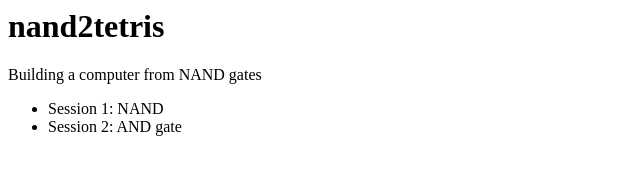
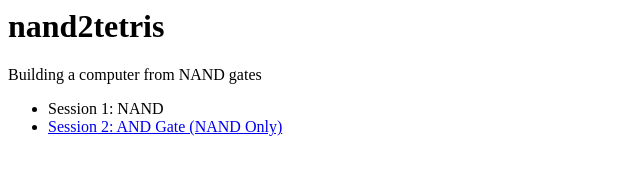
Before and after one commit to gtvisions/zero, a plain HTML site: page nand2tetris/index.html in a window 1280 px wide. Shown: the whole page, without its empty margins (0-640 px from the left). Drawn offline with Linux system fonts and the light colour scheme.

Commit message:
Update Session 2 link in index.html

```diff
--- a/nand2tetris/index.html
+++ b/nand2tetris/index.html
@@ -3,5 +3,5 @@
 
 <ul>
     <li>Session 1: NAND </li>
-    <li>Session 2: AND gate</li>
+    <li><a href="session-02-and-gate/">Session 2: AND Gate (NAND Only)</a></li>
 </ul>
```
